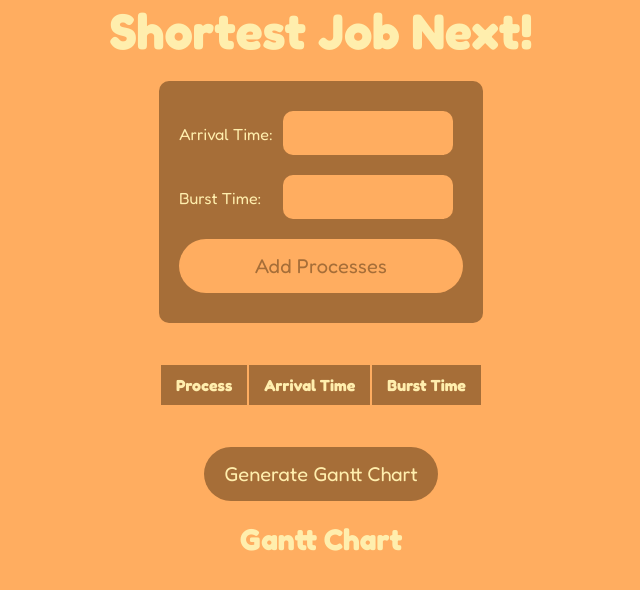
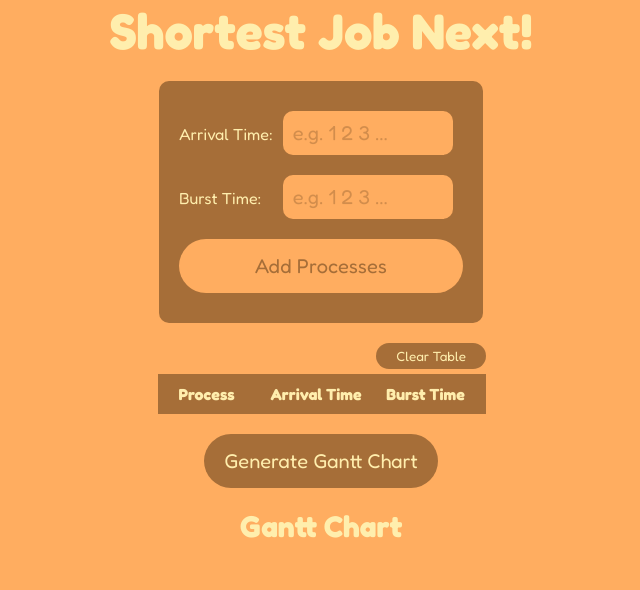
Before and after one commit to klyneajido/SJN, a React (Vite) app: page / in a window 1280 px wide. Shown: the top 590 px of the page, without its empty margins (319-959 px from the left). Built offline with nearby package versions, Linux system fonts and the light colour scheme.

Commit message:
Modifications and File Additions

```diff
--- /dev/null
+++ b/src/assets/css/customAlert.module.css
@@ -0,0 +1,29 @@
+.modalOverlay {
+    position: fixed;
+    top: 0;
+    left: 0;
+    right: 0;
+    bottom: 0;
+    background: rgba(0, 0, 0, 0.5);
+    display: flex;
+    justify-content: center;
+    align-items: center;
+    z-index: 2;
+  }
+
+  .modalContent {
+    background: #ffeead;
+    padding: 30px;
+    border-radius: 5px;
+    text-align: center;
+    color: #a66e38;
+  }
+
+  .modalContent button {
+    padding: 5px 10px;
+    margin: 30px 5px 0 5px;
+    border: none;
+    border-radius: 5px;
+    background-color: #a66e38;
+    color: #ffeead;
+  }
--- a/src/assets/css/home.module.css
+++ b/src/assets/css/home.module.css
@@ -41,10 +41,13 @@ input {
   padding: 10px;
   border-radius: 10px;
   border-style: none;
-  color:#A66E38;
+  color:#a66e38;
   background-color: #FFAD60;
   font-family: "Fredoka", sans-serif;
   font-size: 20px;
+}
+::placeholder {
+  color: rgba(166, 109, 56, 0.5);
 }
 .addProcessBtn{
     padding:15px 20px;
--- a/src/assets/css/processes.module.css
+++ b/src/assets/css/processes.module.css
@@ -1,16 +1,75 @@
-.tableContainer{
-    margin:20px;
+.tableContainer {
+  width: 330px;
+  margin: auto;
+  display: grid;
+  row-gap: 3px;
 }
-table,th, tr, td{
-    border: 2px solid #FFAD60;
-    border-collapse: collapse;
+
+.clearProcessTableBtn {
+  padding: 5px 20px;
+  border-radius: 20px;
+  border-style: none;
+  background-color: #a66e38;
+  color: #ffeead;
+  display: inline;
+  float: right;
 }
-table{
 
-    background-color: #A66E38;
+table {
+  background-color: #a66e38;
+  border-collapse: collapse;
+  margin: auto;
 }
-td, th{
-text-align: center;
-padding:10px  15px;
-color:#FFEEAD;
+
+thead th {
+  text-align: center;
+  padding: 10px 15px 10px 3px;
+  color: #ffeead;
+  background-color: #a66e38;
+  position: sticky;
+  top: 0;
+  z-index: 1;
 }
+
+tbody td {
+  text-align: center;
+  padding: 10px 15px;
+  color: #ffeead;
+  border: 2px solid #ffad60;
+  border-bottom: none;
+}
+
+/* Custom scrollbar styles */
+::-webkit-scrollbar {
+  width: 10px;
+}
+
+::-webkit-scrollbar-track {
+  background: #a66e38;
+}
+
+::-webkit-scrollbar-thumb {
+  background: #ffeead;
+  border-radius: 5px;
+  }
+
+.scrollableTbody {
+  display: block;
+  max-height: 400px;
+  overflow-y: auto;
+  overflow-x: hidden;
+}
+
+.scrollableTbody tr {
+  display: table;
+  table-layout: fixed;
+}
+
+thead,
+tbody tr {
+  display: table;
+  width: 100%;
+  table-layout: fixed;
+  border: 2px solid #ffad60;
+  border-bottom: none;
+}
--- /dev/null
+++ b/src/components/CustomAlert.jsx
@@ -0,0 +1,23 @@
+// CustomAlert.jsx
+import React from 'react';
+import styles from '../assets/css/customAlert.module.css';
+
+const CustomAlert = ({ title, message, buttons, onClose }) => {
+  return (
+    <div className={styles.modalOverlay}>
+      <div className={styles.modalContent}>
+        <h3>{title}</h3>
+        <p>{message}</p>
+        <div>
+          {buttons.map((button, index) => (
+            <button key={index} onClick={() => { button.onPress(); onClose(); }}>
+              {button.text}
+            </button>
+          ))}
+        </div>
+      </div>
+    </div>
+  );
+};
+
+export default CustomAlert;
--- a/src/components/GanttChart.jsx
+++ b/src/components/GanttChart.jsx
@@ -1,8 +1,7 @@
 import { useState } from "react";
 import { Chart } from "react-google-charts";
 import styles from "../assets/css/ganttChart.module.css";
-export default function GanttChart({ processes }) {
-  const [ganttChartData, setGanttChartData] = useState([]);
+export default function GanttChart({ processes, ganttChartData, setGanttChartData }) {
 
   function generateGanttChart() {
     let currentTime = 0;
@@ -74,8 +73,6 @@ export default function GanttChart({ processes }) {
     setGanttChartData(chartData);
   }
 
-
-
   // Helper function to generate Date object from seconds (as needed by Google Charts)
   function getDate(seconds) {
     const baseDate = new Date(0); // Epoch time
--- a/src/components/Home.jsx
+++ b/src/components/Home.jsx
@@ -1,11 +1,15 @@
 import { useState } from "react";
 import Processes from "./Processes";
 import GanttChart from "./GanttChart";
+import CustomAlert from "./CustomAlert";
 import styles from "../assets/css/home.module.css";
 export default function Home() {
   const [processes, setProcesses] = useState([]);
   const [arrivalTime, setArrivalTime] = useState("");
   const [burstTime, setBurstTime] = useState("");
+  const [ganttChartData, setGanttChartData] = useState([]);
+  const [isAlertOpen, setAlertOpen] = useState(false);
+
 
   function handleAddProcess() {
     event.preventDefault();
@@ -39,6 +43,24 @@ export default function Home() {
   function handleBurstTimeChange(e) {
     setBurstTime(e.target.value);
   }
+
+  function handleClearTable() {
+    setAlertOpen(true);
+  }
+
+  const handleClearTableConfirmClear = () => {
+    setProcesses([]);
+    setGanttChartData([]);
+  };
+
+  const handleClearTableCloseAlert = () => {
+    setAlertOpen(false);
+  };
+
+  const alertButtons = [
+    { text: "Yes", onPress: handleClearTableConfirmClear },
+    { text: "No", onPress: handleClearTableCloseAlert },
+  ];
   return (
     <div className={styles.mainContainer}>
       <h2 className={styles.title}>Shortest Job Next!</h2>
@@ -50,6 +72,7 @@ export default function Home() {
             <input
               className="at"
               type="text"
+              placeholder="e.g. 1 2 3 ..."
               value={arrivalTime}
               onChange={(e) => handleArrivalTimeChange(e)}
             />
@@ -60,6 +83,7 @@ export default function Home() {
             <input
               className="bt"
               type="text"
+              placeholder="e.g. 1 2 3 ..."
               value={burstTime}
               onChange={(e) => handleBurstTimeChange(e)}
             />
@@ -69,8 +93,17 @@ export default function Home() {
           Add Processes
         </button>
       </form>
-      <Processes processes={processes} />
-      <GanttChart processes={processes} />
+      <Processes processes={processes} handleClearTable={handleClearTable}/>
+      <GanttChart processes={processes} ganttChartData={ganttChartData} setGanttChartData={setGanttChartData}/>
+
+      {isAlertOpen && (
+        <CustomAlert
+          title="Clear Table?"
+          message="Clearing the Process Table will also clear the Gantt Chart."
+          buttons={alertButtons}
+          onClose={handleClearTableCloseAlert}
+        />
+      )}
     </div>
   );
 }
--- a/src/components/Processes.jsx
+++ b/src/components/Processes.jsx
@@ -1,8 +1,18 @@
-import styles from '../assets/css/processes.module.css'
-export default function Processes({ processes }) {
+import styles from "../assets/css/processes.module.css";
+export default function Processes({ processes, handleClearTable }) {
+  const isScrollable = processes.length > 10;
   return (
     <div className={styles.tableContainer}>
-              <table>
+      <div className={styles.tableBtnContainer}>
+        <button
+          className={styles.clearProcessTableBtn}
+          onClick={handleClearTable}
+        >
+          Clear Table
+        </button>
+      </div>
+
+      <table>
         <thead>
           <tr>
             <th>Process</th>
@@ -10,7 +20,7 @@ export default function Processes({ processes }) {
             <th>Burst Time</th>
           </tr>
         </thead>
-        <tbody>
+        <tbody className={isScrollable ? styles.scrollableTbody : ""}>
           {processes.map((process) => (
             <tr key={process.process}>
               <td>P{process.process}</td>
```
